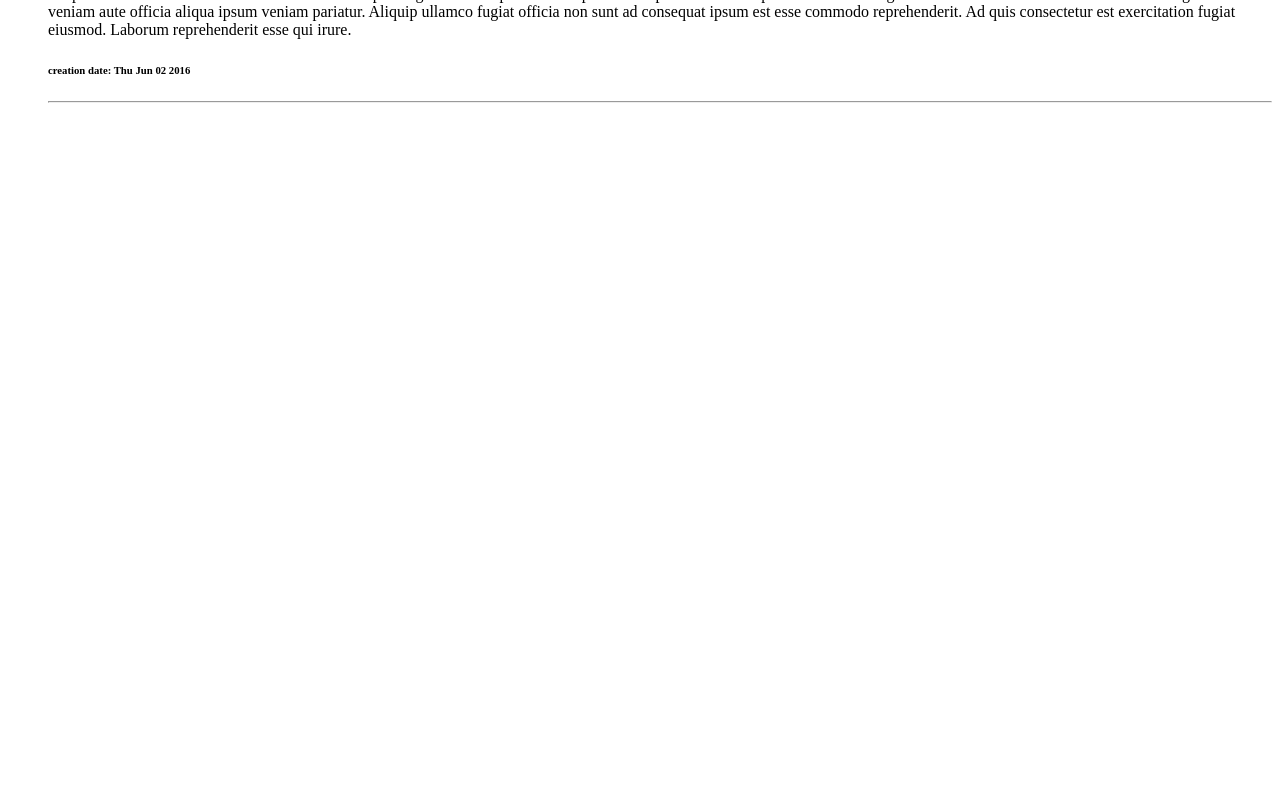
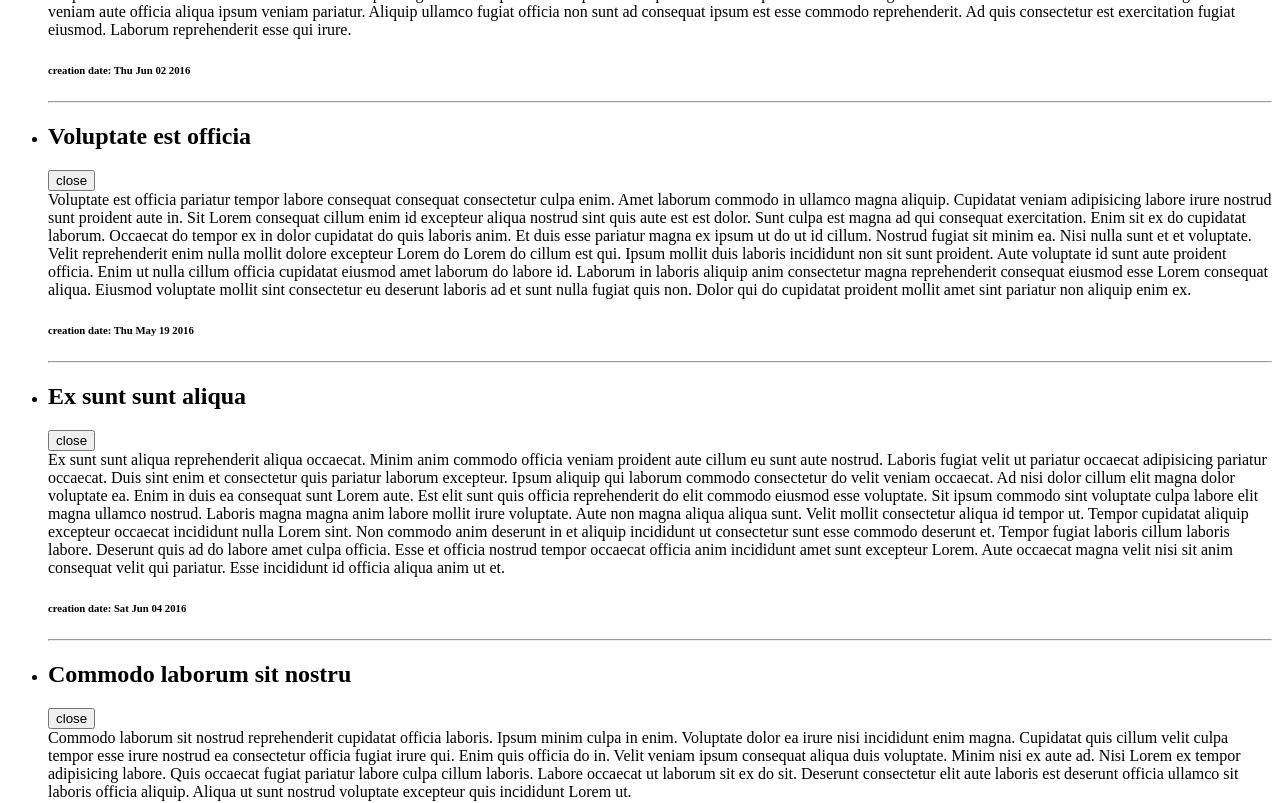
Before and after one commit to Kamesas/react_lessons_by_javascript_ru, a React (Create React App) app: page / in a window 1280 px wide. Shown: the part 700-1503 px from the top of the page. Before the commit the page ends 819 px from the top, so only its background shows below. Built offline with nearby package versions, Linux system fonts and the light colour scheme.

Commit message:
the output of articles with map

```diff
--- a/src/components/ArticleList.js
+++ b/src/components/ArticleList.js
@@ -2,12 +2,13 @@ import React from 'react'
 import Article from './Article'
 
 export default function ArticlesList ({articles}) {
+
+	const articleElements = articles.map(article => <li><Article article = {article} /></li>)
+
 	return(
 
 		<ul>
-			<li><Article article = {articles[0]} /></li>
-			<li><Article article = {articles[1]} /></li>
-			<li><Article article = {articles[2]} /></li>
+			<li>{articleElements}</li>
 		</ul>
 
 	)
```
